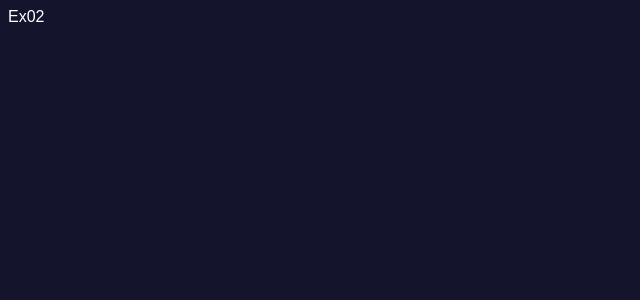
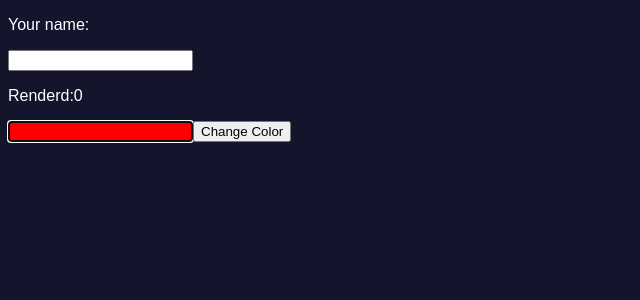
Before and after one commit to supunrworks/React-js-tutorial, a React (Vite) app: page / in a window 1280 px wide. Shown: the top 300 px of the page, without its empty margins (0-640 px from the left). Built offline with nearby package versions, Linux system fonts and the light colour scheme.

Commit message:
Updated useRef lesson

```diff
--- a/src/UseRef/Ex02.jsx
+++ b/src/UseRef/Ex02.jsx
@@ -1,8 +1,37 @@
-import React from 'react'
+import React, { useEffect, useRef, useState } from 'react'
 
 function Ex02() {
+  const [name, setName] = useState("")
+
+  // const [render, setRender] = useState(0)
+  const nameRef = useRef(0)                       // for useEffect
+  const inputRef = useRef ("")
+
+
+  useEffect(() => {
+    nameRef.current = nameRef.current + 1
+    inputRef.current.style.backgroundColor = "red"
+    inputRef.current.focus()  // Keep the input section selected
+  })
+
+  const inputHandle = (e) => {
+    setName(e.target.value)
+  }
+  const color = () =>{
+    inputRef.current.style.backgroundColor = "blue"   //Accesing DOM
+  }
+
   return (
-    <div>Ex02</div>
+    <div>
+      <p>Your name:{name}</p>
+      <input onChange={inputHandle} type="text" />
+      {/* <p>Renderd:{render}</p> */}
+      <p>Renderd:{nameRef.current}</p>
+
+      <input type="text" ref={inputRef}/>
+      <button onClick={color}>Change Color</button>
+
+    </div>
   )
 }
 
```
